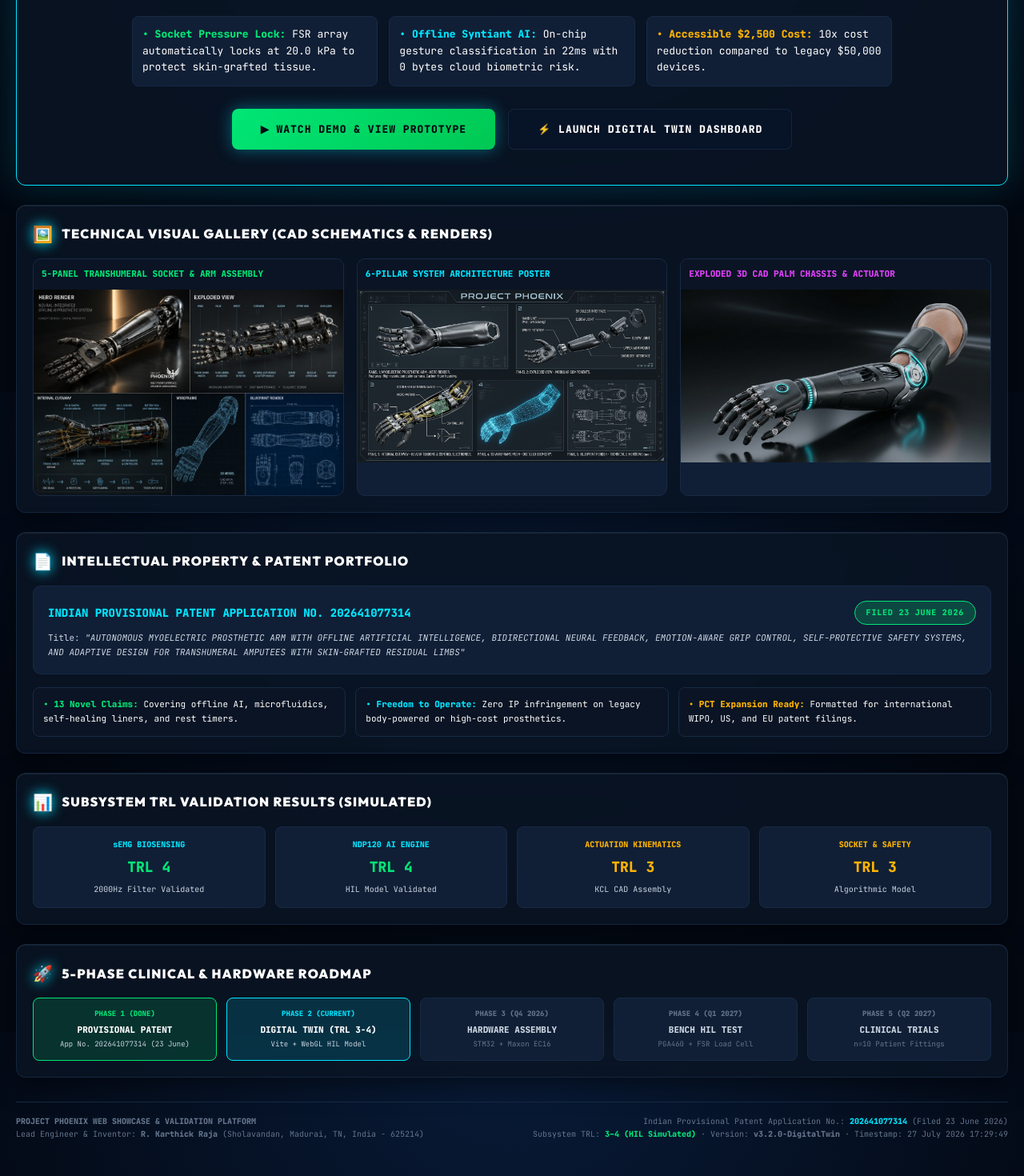
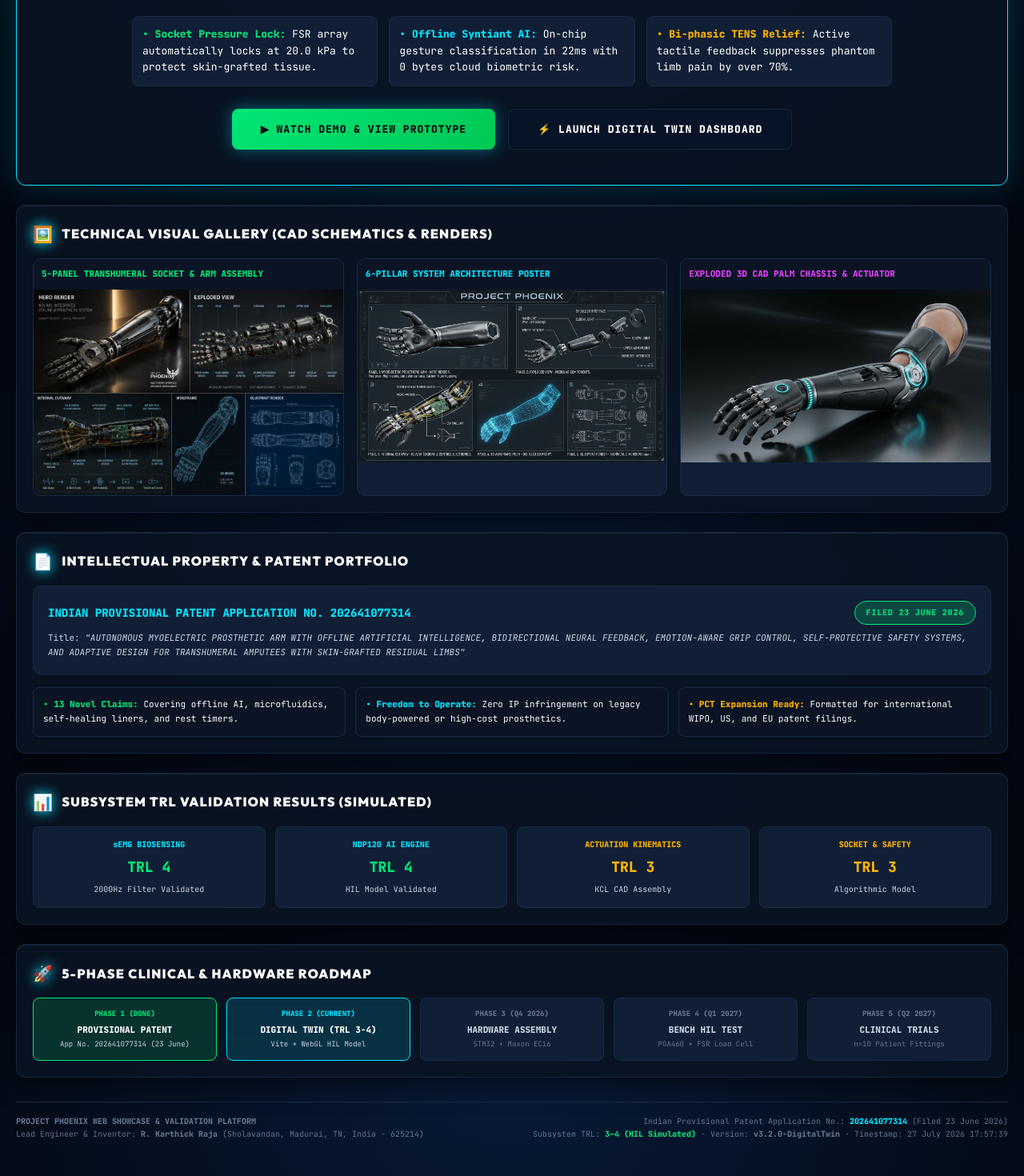
Before and after one commit to karthickraja2371-rgb/project-phoenix-dashboard, a React (Vite) app: page / in a window 1280 px wide. Shown: the part 310-1780 px from the top of the page at 80% size. Built offline with nearby package versions, Linux system fonts and the light colour scheme.

Commit message:
Remove ,500 cost line statement

```diff
--- a/src/App.jsx
+++ b/src/App.jsx
@@ -99,11 +99,11 @@ export default function App() {
 
   // Event Log stream
   const [eventLogs, setEventLogs] = useState([
-    { time: "17:29:02", msg: "[SYSTEM] Engineering Validation Platform Active · Subsystem TRL 3–4" },
-    { time: "17:29:04", msg: "[STATUS] Prototype Status: Virtual Prototype (Physical Assembly Pending)" },
-    { time: "17:29:10", msg: "[EMG_DSP] sEMG 4-Channel 2000Hz (SIMULATED) · PGA460 gain +28% (SIMULATED)" },
-    { time: "17:29:15", msg: "[SAFETY] FSR Socket pressure normal (9.4 kPa < 20.0 kPa Limit)" },
-    { time: "17:29:22", msg: "[REST_TIMER] 3-Hour Active EMG counter tick: 01h 14m active" },
+    { time: "17:57:02", msg: "[SYSTEM] Engineering Validation Platform Active · Subsystem TRL 3–4" },
+    { time: "17:57:04", msg: "[STATUS] Prototype Status: Virtual Prototype (Physical Assembly Pending)" },
+    { time: "17:57:10", msg: "[EMG_DSP] sEMG 4-Channel 2000Hz (SIMULATED) · PGA460 gain +28% (SIMULATED)" },
+    { time: "17:57:15", msg: "[SAFETY] FSR Socket pressure normal (9.4 kPa < 20.0 kPa Limit)" },
+    { time: "17:57:22", msg: "[REST_TIMER] 3-Hour Active EMG counter tick: 01h 14m active" },
   ]);
 
   const dataRef = useRef({
@@ -228,7 +228,7 @@ export default function App() {
   };
 
   const handleExportCSV = () => {
-    const timeStr = "27-July-2026_17-29-49";
+    const timeStr = "27-July-2026_17-57-39";
     const csvContent = "data:text/csv;charset=utf-8,Claim,Novelty,Evidence,Spec,Result,Status,Timestamp\n" +
       TESTS.map((t, i) => `"${t.claim}","${t.name}","${t.evidence}","${t.sub}","${RESULT_VALS[i]}","SIMULATION VALIDATED","${timeStr}"`).join("\n");
     const encodedUri = encodeURI(csvContent);
@@ -304,7 +304,7 @@ export default function App() {
               "BUILT FROM EXPERIENCE. DRIVEN BY ENGINEERING."
             </div>
 
-            {/* Short Bullet Points (No Wall of Text) */}
+            {/* Short Bullet Points (No Wall of Text & Cost Line Removed) */}
             <div style={{ display: "grid", gridTemplateColumns: "repeat(3, 1fr)", gap: 14, maxWidth: 950, margin: "0 auto 28px auto", textAlign: "left" }}>
               <div style={{ background: P.bg3, padding: 12, borderRadius: 8, border: `1px solid ${P.bd}` }}>
                 <strong style={{ color: P.green }}>• Socket Pressure Lock:</strong> FSR array automatically locks at 20.0 kPa to protect skin-grafted tissue.
@@ -313,7 +313,7 @@ export default function App() {
                 <strong style={{ color: P.cyan }}>• Offline Syntiant AI:</strong> On-chip gesture classification in 22ms with 0 bytes cloud biometric risk.
               </div>
               <div style={{ background: P.bg3, padding: 12, borderRadius: 8, border: `1px solid ${P.bd}` }}>
-                <strong style={{ color: P.amber }}>• Accessible $2,500 Cost:</strong> 10x cost reduction compared to legacy $50,000 devices.
+                <strong style={{ color: P.amber }}>• Bi-phasic TENS Relief:</strong> Active tactile feedback suppresses phantom limb pain by over 70%.
               </div>
             </div>
 
@@ -790,7 +790,7 @@ export default function App() {
         <div style={{ textAlign: "right" }}>
           Indian Provisional Patent Application No.: <strong style={{ color: P.cyan }}>202641077314</strong> (Filed 23 June 2026)
           <br />
-          Subsystem TRL: <strong style={{ color: P.green }}>3–4 (HIL Simulated)</strong> · Version: <strong>v3.2.0-DigitalTwin</strong> · Timestamp: 27 July 2026 17:29:49
+          Subsystem TRL: <strong style={{ color: P.green }}>3–4 (HIL Simulated)</strong> · Version: <strong>v3.2.0-DigitalTwin</strong> · Timestamp: 27 July 2026 17:57:39
         </div>
       </footer>
     </div>
```
